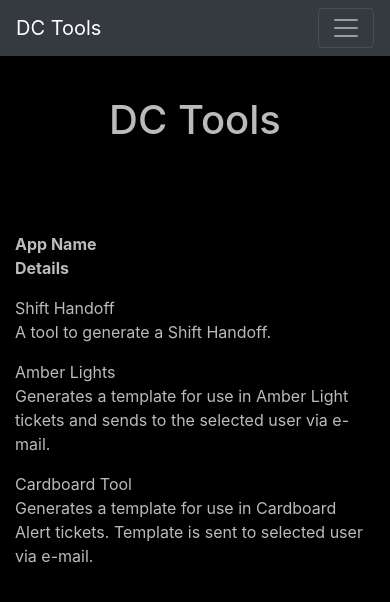
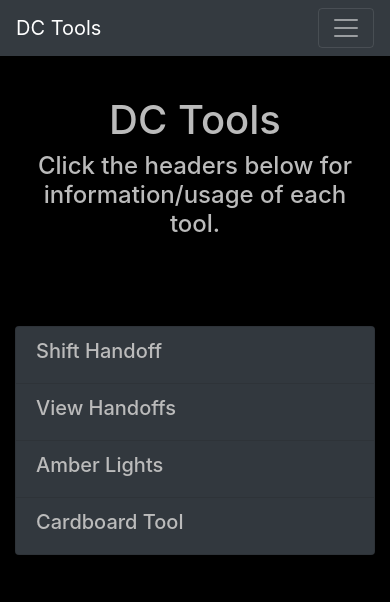
Before and after one commit to GregoryDesmarais/dcTools, a React (Create React App) app in the folder client/: page / in a window 390 px wide. Shown: the top 602 px of the page. Built offline with nearby package versions, Linux system fonts and the light colour scheme.

Commit message:
Changed live preview to Modal on Handoff and ViewHandoff pages. Moved the Edit Item section on Handoff to right side of page (on non-mobile sized devices). Edit/Remove Item buttons are only enabled when an item is selected. Updated Main page to have better descriptions of each tool.

```diff
--- a/client/src/components/Template/index.js
+++ b/client/src/components/Template/index.js
@@ -1,5 +1,6 @@
 import React from "react";
 import Button from "react-bootstrap/Button";
+import Modal from "react-bootstrap/Modal"
 import API from "../../utils/API"
 
 let date = new Date();
@@ -10,7 +11,7 @@ function writeInfo(item, i) {
             <p><strong>{item.title} {item.TID ? " - TID: " + item.TID : ""}</strong></p>
             <ul>
                 {item.body.split("\n").map((lineItem, i) => {
-                    if(lineItem.length !== 0)
+                    if (lineItem.length !== 0)
                         return (<li key={i}>{lineItem}</li>)
                 })}
             </ul>
@@ -20,6 +21,7 @@ function writeInfo(item, i) {
 function Template(props) {
 
     function createEmail() {
+        props.hidePreview();
         let tempDate = `${date.getMonth() + 1}/${date.getDate()}/${date.getFullYear()}`;
         props.createEmail(`${props.dc} - ${props.shift} Shift Handoff - ${tempDate}`);
         let body = {
@@ -43,12 +45,15 @@ function Template(props) {
             let temp = props.items.filter(item => item.type === type);
             //Set the items object at key [type] to React components created by the writeInfo function.
             items[type] = temp.map((item, i) => writeInfo(item, i));
-    })
-}
+        })
+    }
 
     function Submit() {
         if (window.location.pathname === "/handoff") {
-            return (<Button variant='success' onClick={createEmail}>Send Report</Button>)
+            return (
+                <Modal.Footer>
+                    <Button variant='success' onClick={createEmail}>Send Report</Button>
+                </Modal.Footer>)
         }
         else return null
     }
@@ -57,7 +62,6 @@ function Template(props) {
         if (props.shift !== "") {
             return (
                 <>
-                    <Submit />
                     <div id='email'>
                         <div><h5>Date: {props.date || ""}</h5></div>
                         <div><h5>Shift: {props.shift}</h5> </div>
@@ -74,6 +78,7 @@ function Template(props) {
                         <div><h5>All Other Tickets Worked</h5>{items.other}</div>
                         <div><h5>Notes</h5>{items.notes}</div>
                     </div>
+                    <Submit />
                 </>
 
             )
--- a/client/src/pages/Main/index.js
+++ b/client/src/pages/Main/index.js
@@ -4,6 +4,8 @@ import Container from "react-bootstrap/Container";
 import Row from "react-bootstrap/Row";
 import Col from "react-bootstrap/Col";
 import Jumbotron from "react-bootstrap/Jumbotron";
+import Accordion from 'react-bootstrap/Accordion'
+import Card from 'react-bootstrap/Card'
 class Main extends Component {
 
     render() {
@@ -12,45 +14,77 @@ class Main extends Component {
                 <Row>
                     <Col>
                         <Jumbotron>
-                            <h1 className="text-center">
-                                DC Tools
-                            </h1>
+                            <h1 className="text-center">DC Tools</h1>
+                            <h4 className="text-center">Click the headers below for information/usage of each tool.</h4>
                         </Jumbotron>
                     </Col>
                 </Row>
-                <Row className="bold">
-                    <Col lg={2}>
-                        App Name
-                    </Col>
+                <Row>
                     <Col>
-                        Details
+                        <Accordion>
+                            <Card bg="dark">
+                                <Accordion.Toggle as={Card.Header} eventKey="0"><h5>Shift Handoff</h5></Accordion.Toggle>
+                                <Accordion.Collapse eventKey="0">
+                                    <Card.Body>
+                                        <p>Allows a user to enter items into a Shift Handoff Template.</p>
+                                        <p>Upon Submitting the handoff, it will perform the following:</p>
+                                        <ol>
+                                            <li>Store the Handoff information into the site's database.</li>
+                                            <li>Copy the Shift Handoff body to the clipboard.</li>
+                                            <li>Open a new e-mail (depends on user's default e-mail application)</li>
+                                        </ol>
+                                        The user can then paste the contents of the Shift Handoff into the email body, and send to the appropriate recipients.
+                                </Card.Body>
+                                </Accordion.Collapse>
+                            </Card>
+                            <Card bg="dark">
+                                <Accordion.Toggle as={Card.Header} eventKey="1"><h5>View Handoffs</h5></Accordion.Toggle>
+                                <Accordion.Collapse eventKey="1">
+                                    <Card.Body>
+                                        <p>This tool will allow the user to search for and view Handoffs stored in the Database.</p>
+                                        <p>Handoffs can be searched for any combination of the following:</p>
+                                        <ul>
+                                            <li>Shift - Typically 1st, 2nd, 3rd.</li>
+                                            <li>Data Center - The shortname location where the technican works.</li>
+                                            <li>Date - To seach for all Handoffs for a specific date.</li>
+                                        </ul>
+                                        <p>The "Shift" and "Data Center" fields will have a selection based on the submitted Handoffs.</p>
+                                        <p>Once the parameters are set (The user can leave all parameters to default to retrieve all Handoffs), Clicking "Search" will display links to the Handoffs in the "Search Results" section.</p>
+                                        <p>Clicking a link will display the selected handoff on the page (Right side, or below the search section on mobile devices.)</p>
+                                </Card.Body>
+                                </Accordion.Collapse>
+                            </Card>
+                            <Card bg="dark">
+                                <Accordion.Toggle as={Card.Header} eventKey="2"><h5>Amber Lights</h5></Accordion.Toggle>
+                                <Accordion.Collapse eventKey="2">
+                                    <Card.Body>
+                                        <p>Generates a template for use in the creation of Amber Light tickets.</p>
+                                        <p>Upon clicking Submit, the tool will complete the following:</p>
+                                        <ol>
+                                            <li>Copy the user's input data into a template, which is then stored to the clipboard.</li>
+                                            <li>Open a new e-mail (depends on user's default e-mail application)</li>
+                                        </ol>
+                                        The user can then paste the contents of the Template into the email body, and send it to whomever needs it.
+                        </Card.Body>
+                                </Accordion.Collapse>
+                            </Card>
+                            <Card bg="dark">
+                                <Accordion.Toggle as={Card.Header} eventKey="3"><h5>Cardboard Tool</h5></Accordion.Toggle>
+                                <Accordion.Collapse eventKey="3">
+                                    <Card.Body>
+                                        <p>Generates a template for use in the creation of Flammable Materials tickets.</p>
+                                        <p>Upon clicking Submit, the following will occur:</p>
+                                        <ol>
+                                            <li>Copy the user's input data into a template, which is then stored to the clipboard.</li>
+                                            <li>Open a new e-mail (depends on user's default e-mail application)</li>
+                                        </ol>
+                                        The user can then paste the contents of the Template into the email body, and send it to whomever needs it.
+                            </Card.Body>
+                                </Accordion.Collapse>
+                            </Card>
+                        </Accordion>
                     </Col>
                 </Row>
-                <Row>
-                    <Col lg={2}>
-                        Shift Handoff
-                    </Col>
-                    <Col>
-                        A tool to generate a Shift Handoff.
-                    </Col>
-                </Row>
-                <Row>
-                    <Col lg={2}>
-                        Amber Lights
-                    </Col>
-                    <Col>
-                        Generates a template for use in Amber Light tickets and sends to the selected user via e-mail.
-                    </Col>
-                </Row>
-                <Row>
-                    <Col lg={2}>
-                        Cardboard Tool
-                    </Col>
-                    <Col>
-                        Generates a template for use in Cardboard Alert tickets.  Template is sent to selected user via e-mail.
-                    </Col>
-                </Row>
-
             </Container>
         );
     }
--- /dev/null
+++ b/client/src/pages/ViewHandoff/index.css
@@ -0,0 +1,5 @@
+.dark {
+    background: black;
+    color: rgb(187, 187, 187);
+    border: white solid 1px
+}
```
Also changed, not shown: client/src/pages/Handoff/index.js (+41 -22 lines), client/src/pages/ViewHandoff/index.js (+19 -14 lines).
